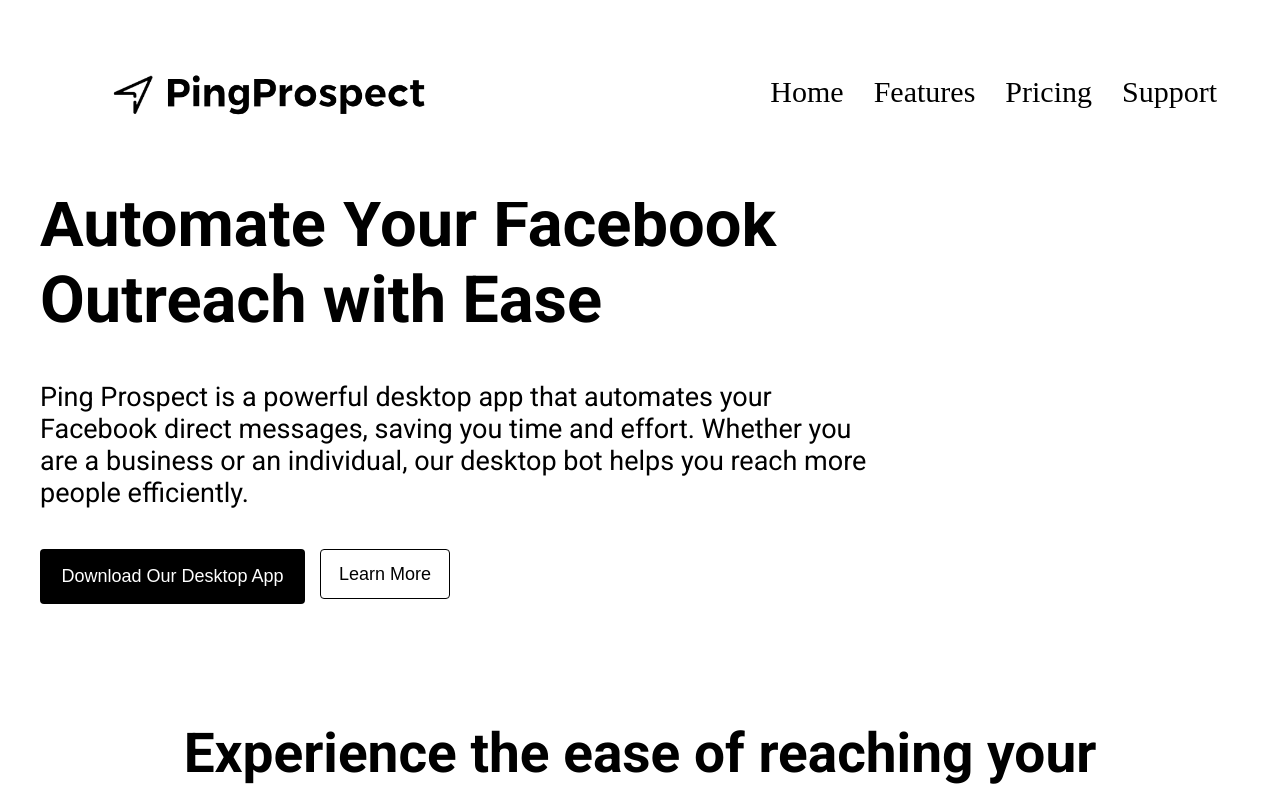
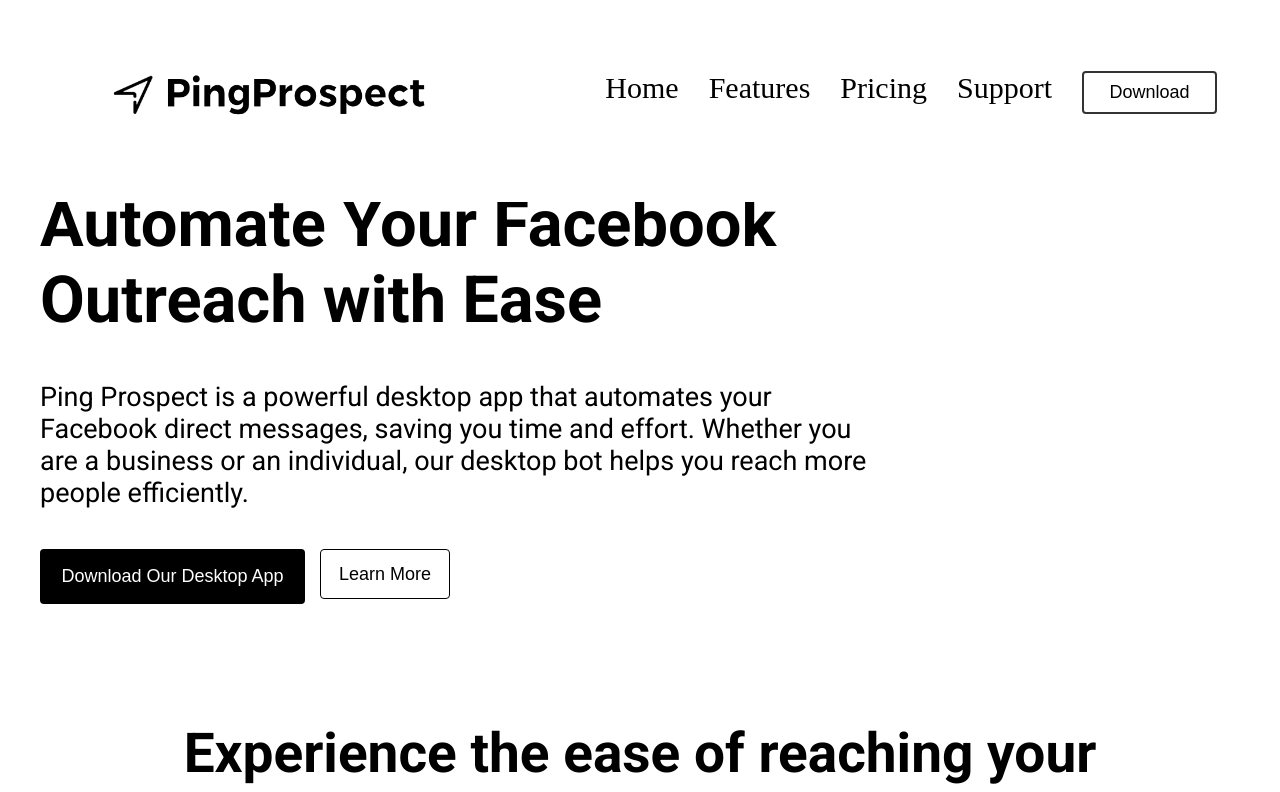
Before and after one commit to Vaibhav-cyper/PingProspect, a React (Vite) app: page / in a window 1280 px wide. Shown: the top 792 px of the page. Built offline with nearby package versions, Linux system fonts and the light colour scheme.

Commit message:
add download btn to navbar

```diff
--- a/src/components/Navbar/Navbar.jsx
+++ b/src/components/Navbar/Navbar.jsx
@@ -29,6 +29,11 @@
         <li ><a href="#features">Features</a></li>
         <li><a href="#pricing">Pricing</a></li>
         <li><a href="#support">Support</a></li>
+        <li>
+          <a href="https://github.com/Vaibhav-cyper/Ping-Prospect_exefiloe/releases/download/v1.0.0/gui.exe">
+              <button className="btn-download">Download</button>
+          </a>
+        </li>
       </ul>
     </nav>
   );
```
